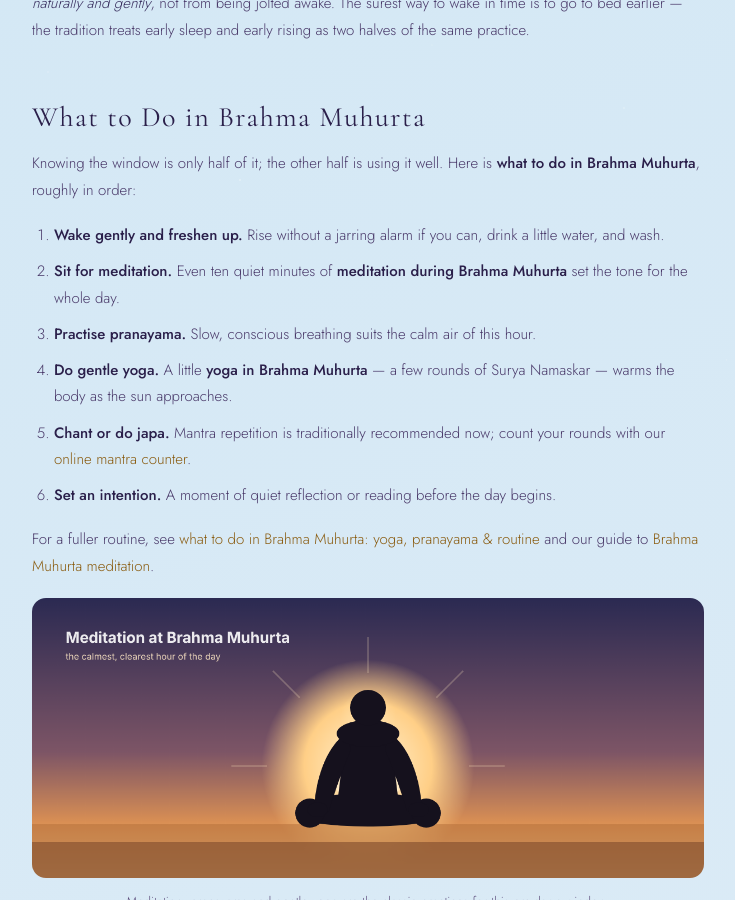
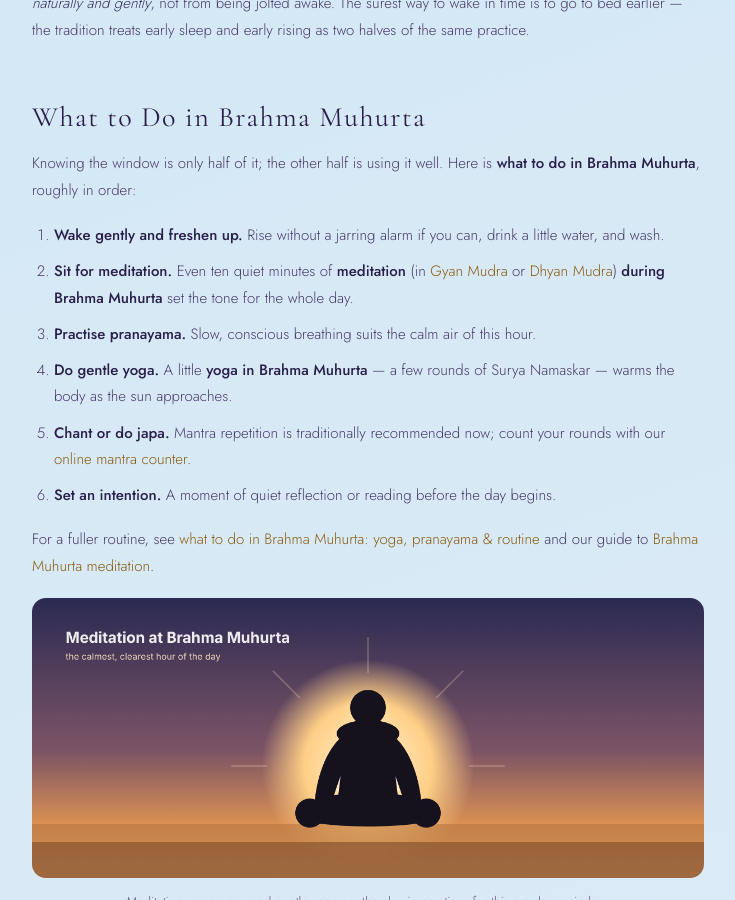
Before and after one commit to dailybliss/dailybliss.github.io, a Jekyll site: the page built from blog/brahma-muhurta-definition-time-benefits.html, in a window 1280 px wide and 900 px high, scrolled down 5055 px. Shown: the whole window, without its empty margins (272-1007 px from the left). Built offline with Jekyll 4.4.1, drawn with Linux system fonts in a browser that asks for light colours.

Commit message:
Update brahma-muhurta-definition-time-benefits.html

```diff
--- a/blog/brahma-muhurta-definition-time-benefits.html
+++ b/blog/brahma-muhurta-definition-time-benefits.html
@@ -479,7 +479,7 @@ last_modified_at: 2026-11-23
   </p>
   <ol>
     <li><strong>Wake gently and freshen up.</strong> Rise without a jarring alarm if you can, drink a little water, and wash.</li>
-    <li><strong>Sit for meditation.</strong> Even ten quiet minutes of <strong>meditation during Brahma Muhurta</strong> set the tone for the whole day.</li>
+    <li><strong>Sit for meditation.</strong> Even ten quiet minutes of <strong>meditation</strong> (in <a href="https://yogamudras.co/gyan-mudra/" target="_blank" rel="noopener">Gyan Mudra</a> or <a href="https://yogamudras.co/dhyan-mudra/" target="_blank" rel="noopener">Dhyan Mudra</a>) <strong>during Brahma Muhurta</strong> set the tone for the whole day.</li>
     <li><strong>Practise pranayama.</strong> Slow, conscious breathing suits the calm air of this hour.</li>
     <li><strong>Do gentle yoga.</strong> A little <strong>yoga in Brahma Muhurta</strong> — a few rounds of Surya Namaskar — warms the body as the sun approaches.</li>
     <li><strong>Chant or do japa.</strong> Mantra repetition is traditionally recommended now; count your rounds with our <a href="{{ '/tools/mantra-counter/' | relative_url }}">online mantra counter</a>.</li>
```
